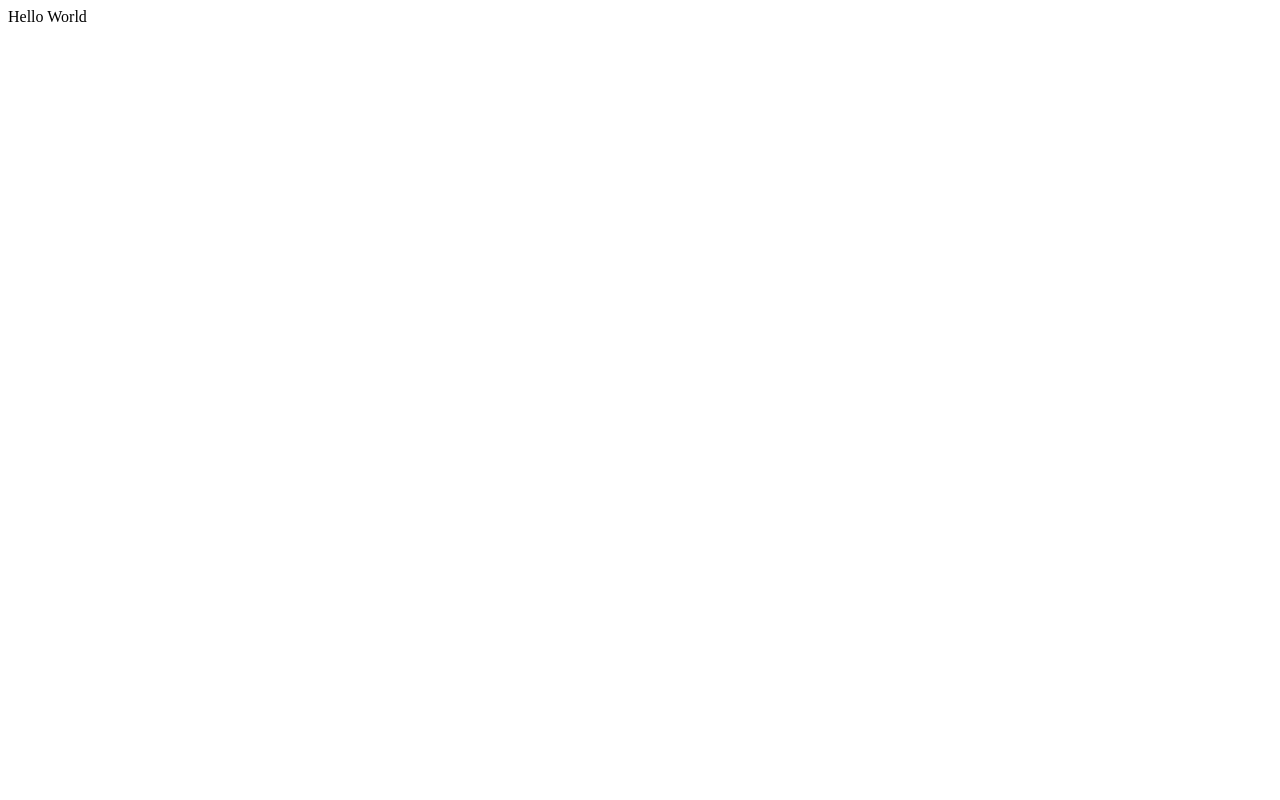
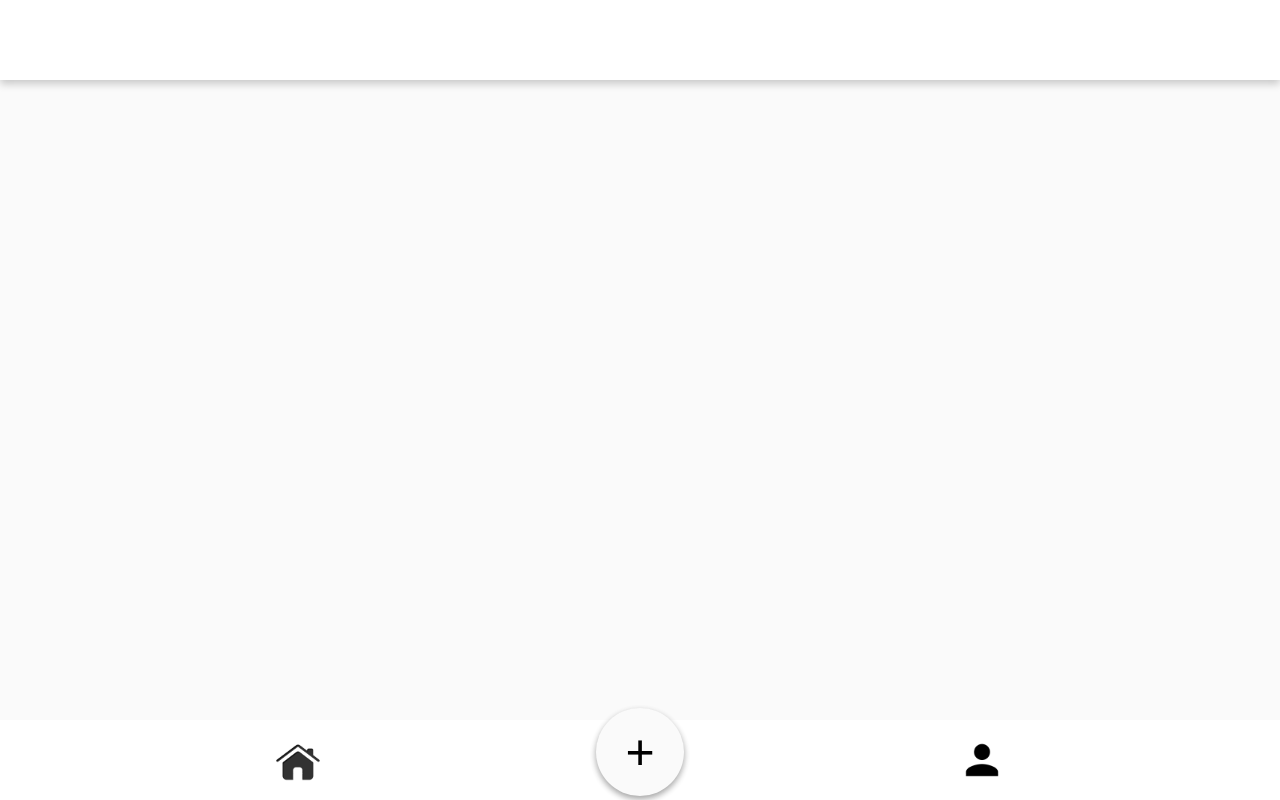
Before and after one commit to tuoku/MSWA, a website: page public/index.html in a window 1280 px wide. Drawn offline with Linux system fonts and the light colour scheme.

Commit message:
bottomnav

```diff
--- /dev/null
+++ b/public/CSS/index.css
@@ -0,0 +1,59 @@
+body {
+    background-color: #fafafa;
+    margin: 0;
+}
+
+header {
+    position: absolute;
+    top: 0;
+    width: 100%;
+    height: 10vh;
+    background-color: white;
+    box-shadow: 0 4px 8px 0 rgba(0,0,0,0.2);
+}
+
+nav {
+    display: flex;
+    align-items: center;
+    justify-content: space-evenly;
+    position: absolute;
+    bottom: 0;
+    width: 100%;
+    height: 10vh;
+    background-color: white;
+}
+
+#addPostBtn {
+    border-radius: 100%;
+    margin-bottom: 2vh;
+    height: 11vh;
+    width: 11vh;
+    box-shadow: 0 3px 6px rgba(0,0,0,0.16), 0 3px 6px rgba(0,0,0,0.23);
+    color: black;
+    font-size: 50px;
+    background-color: #fafafa;
+    outline: none;
+    border: none;
+}
+
+#homeBtn {
+    background-image: url('../ICONS/home.png');
+    border-radius: 100%;
+    height: 6vh;
+    width: 6vh;
+    background-size: contain;
+    border: none;
+    outline: none;
+    background-color: transparent;
+}
+
+#myProfileBtn {
+    background-image: url('../ICONS/profile.png');
+    border-radius: 100%;
+    height: 6vh;
+    width: 6vh;
+    background-size: contain;
+    border: none;
+    outline: none;
+    background-color: transparent;
+}
--- a/public/index.html
+++ b/public/index.html
@@ -2,9 +2,21 @@
 <html lang="en">
 <head>
     <meta charset="UTF-8">
-    <title>Title</title>
+    <meta name="viewport" content="width=device-width, initial-scale=1.0">
+    <title>Feed</title>
+    <link rel="stylesheet" href="CSS/index.css">
 </head>
 <body>
-    Hello World
+    <header>
+
+    </header>
+
+
+
+    <nav>
+        <button id="homeBtn"></button>
+        <button id="addPostBtn">+</button>
+        <button id="myProfileBtn"></button>
+    </nav>
 </body>
 </html>
```
Also changed, not shown: public/ICONS/home.png (added), public/ICONS/profile.png (added).
